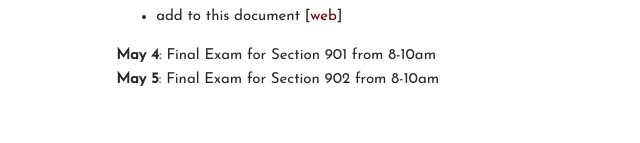
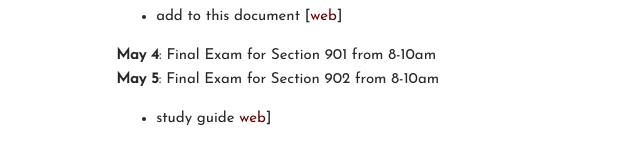
Before and after one commit to carlislerainey/carlislerainey.github.io, a Jekyll site: the page built from teaching/pols-209/index.md, in a window 1280 px wide and 900 px high, scrolled down 5271 px. Shown: the part 754-897 px from the top of the window, without its empty margins (346-986 px from the left). Built offline with Jekyll 4.4.1, drawn with Linux system fonts in a browser that asks for light colours; before the commit the page ends 6132 px from its top, so only the background shows below that.

Commit message:
update 209

```diff
--- a/teaching/pols-209/index.md
+++ b/teaching/pols-209/index.md
@@ -221,3 +221,4 @@
 
 **May 4**: Final Exam for Section 901 from 8-10am
 **May 5**: Final Exam for Section 902 from 8-10am
+  - study guide [web](https://docs.google.com/document/d/1WpqtkdZyK3BkKaA5iV44Cw2_Fp0BJqHOAUhnrporWV8/edit?usp=sharing)]
```
